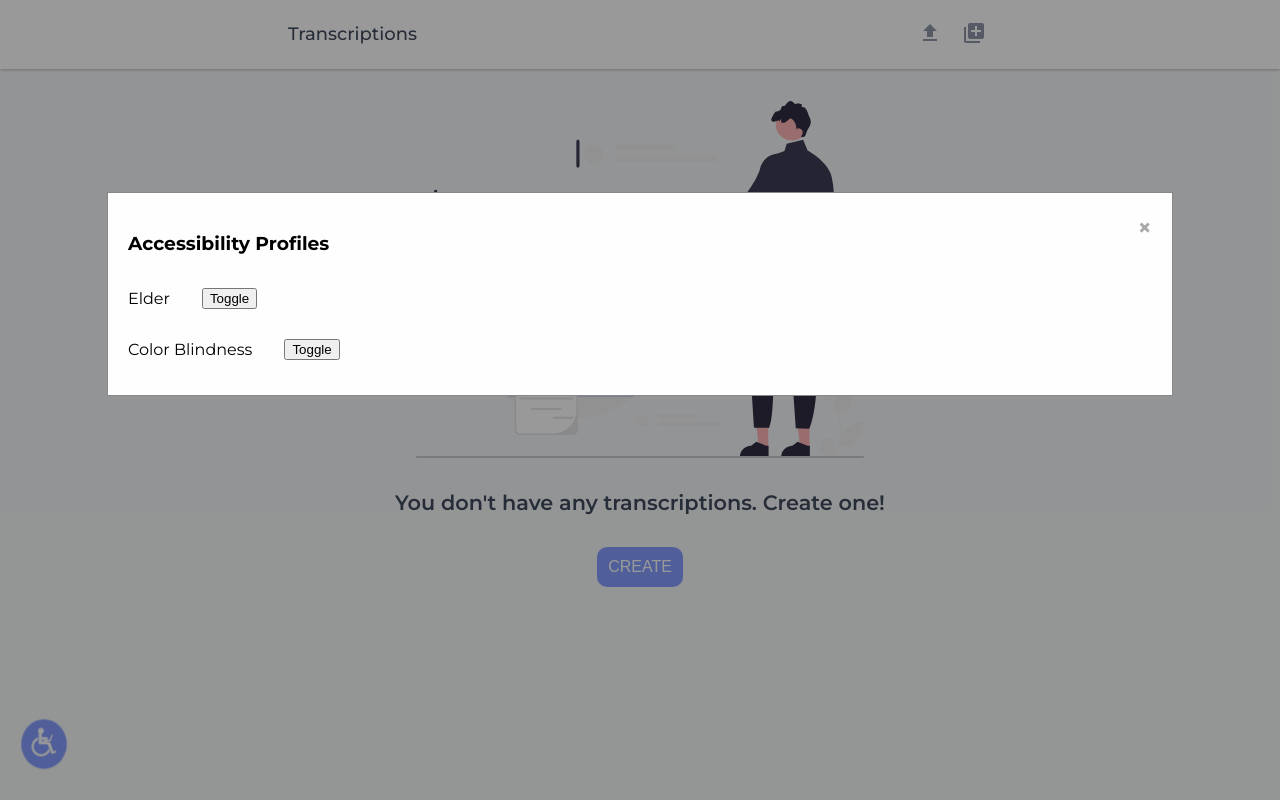
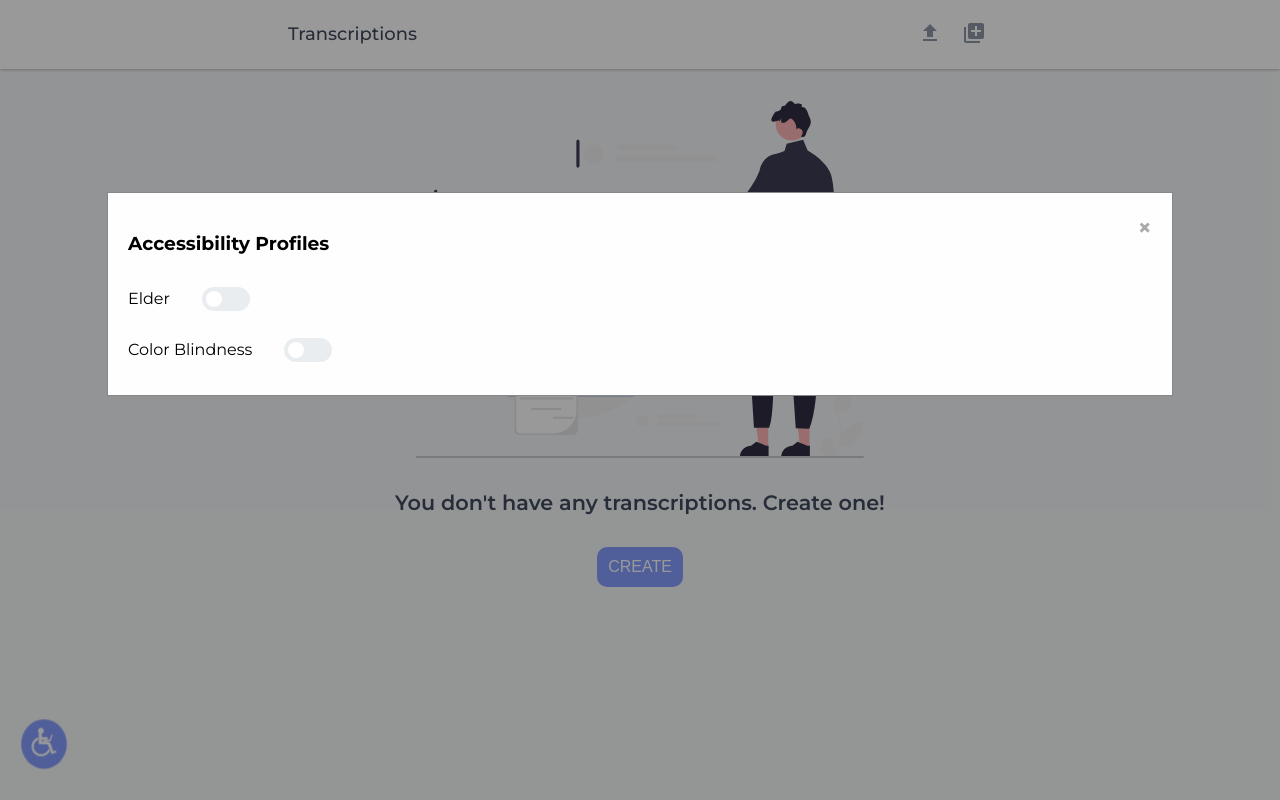
Before and after one commit to Unbabel/frontend-challenge, a Vue app: page / in a window 1280 px wide. Both pictures are taken after a click on the element 44 px from the left and 744 px from the top of the page. Built offline with nearby package versions, Linux system fonts and the light colour scheme.

Commit message:
feat: toggle button

```diff
--- a/src/components/acessibility-options/AccessibilityOptions.vue
+++ b/src/components/acessibility-options/AccessibilityOptions.vue
@@ -1,13 +1,18 @@
 <script>
 	// Store
-	import { mapState, mapActions } from "vuex";
+	import { mapState, mapActions, mapGetters } from "vuex";
 
 	// Components
 	import Modal from "../modal/Modal.vue";
+	import ToggleButton from "../toggle-button/ToggleButton.vue";
+
+	// Utils
+	import { addOrRemoveClassNameFromElTag } from "../../shared/utils/accessibilityOptions";
 
 	export default {
 		components: {
 			Modal,
+			ToggleButton,
 		},
 		methods: {
 			...mapActions({
@@ -18,14 +23,8 @@
 				this.toggleModalVisibility();
 			},
 			toggleElderMode() {
-				const [html] = document.getElementsByTagName("html");
-				const htmlClassNames = Array.from(html.classList);
-
-				if (htmlClassNames.includes("elder")) {
-					html.classList.remove("elder");
-				} else {
-					html.classList.add("elder");
-				}
+				addOrRemoveClassNameFromElTag("html", "elder");
+				this.toggleAccessibilityOption("elder");
 			},
 			toggleColorBlindness() {
 				this.toggleAccessibilityOption("colorBlindness");
@@ -34,6 +33,9 @@
 		computed: {
 			...mapState({
 				showModal: "showModal",
+				isElderModeActive: (state) => state.accessibilityOptions.elder,
+				isColorBlindnessActive: (state) =>
+					state.accessibilityOptions.colorBlindness,
 			}),
 		},
 	};
@@ -53,11 +55,17 @@
 			<h3>Accessibility Profiles</h3>
 			<div class="accessibility-option flex-center">
 				<p>Elder</p>
-				<button @click="toggleElderMode">Toggle</button>
+				<ToggleButton
+					:onChangeCallback="toggleElderMode"
+					:checked="isElderModeActive"
+				/>
 			</div>
 			<div class="accessibility-option flex-center">
 				<p>Color Blindness</p>
-				<button @click="toggleColorBlindness">Toggle</button>
+				<ToggleButton
+					:onChangeCallback="toggleColorBlindness"
+					:checked="isColorBlindnessActive"
+				/>
 			</div>
 		</Modal>
 	</div>
--- a/src/components/input/Input.vue
+++ b/src/components/input/Input.vue
@@ -36,12 +36,6 @@
 				}`;
 			},
 		},
-		computed: {
-			...mapState({
-				isColorBlindnessActive: (state) =>
-					state.accessibilityOptions.accessibilityOptions,
-			}),
-		},
 		mounted() {
 			this.fitToContent();
 		},
--- /dev/null
+++ b/src/components/toggle-button/ToggleButton.vue
@@ -0,0 +1,76 @@
+<script setup>
+	import { computed } from "vue";
+
+	const { checked, onChangeCallback } = defineProps({
+		checked: {
+			type: Boolean,
+			required: true,
+		},
+		onChangeCallback: {
+			type: Function,
+			required: true,
+		},
+	});
+
+	const isChecked = computed(() => checked);
+</script>
+
+<template>
+	<div>
+		<label class="switch">
+			<input type="checkbox" :checked="isChecked" />
+			<span class="slider" @click="onChangeCallback"></span>
+		</label>
+	</div>
+</template>
+
+<style scoped>
+	.switch {
+		position: relative;
+		display: inline-block;
+		width: 3rem;
+		height: 1.5rem;
+	}
+
+	.switch input {
+		opacity: 0;
+		width: 0;
+		height: 0;
+	}
+
+	.slider {
+		position: absolute;
+		cursor: pointer;
+		top: 0;
+		left: 0;
+		right: 0;
+		bottom: 0;
+		background-color: var(--palette-lighter-grey);
+		-webkit-transition: 0.4s;
+		transition: 0.4s;
+		border-radius: 2.125rem;
+	}
+
+	.slider:before {
+		position: absolute;
+		content: "";
+		height: 1rem;
+		width: 1rem;
+		left: 0.25rem;
+		bottom: 0.25rem;
+		background-color: var(--palette-white);
+		-webkit-transition: 0.4s;
+		transition: 0.4s;
+		border-radius: 50%;
+	}
+
+	input:checked + .slider {
+		background-color: #2196f3;
+	}
+
+	input:checked + .slider:before {
+		-webkit-transform: translateX(1.625rem);
+		-ms-transform: translateX(1.625rem);
+		transform: translateX(1.625rem);
+	}
+</style>
--- a/src/main.js
+++ b/src/main.js
@@ -1,14 +1,27 @@
 import Vue from "vue";
 
+// Components
 import App from "./App.vue";
+
+// Router
 import router from "./router";
+
+// State
 import store from "./shared/state/store";
+
+// Utils
+import { addOrRemoveClassNameFromElTag } from "./shared/utils/accessibilityOptions";
 
 // Styles
 import "./assets/main.css";
 
 new Vue({
-  store,
-  router,
-  render: (h) => h(App),
+	store,
+	router,
+	render: (h) => h(App),
+	created: () => {
+		if (store.getters.isElderModeActive) {
+			addOrRemoveClassNameFromElTag("html", "elder");
+		}
+	},
 }).$mount("#app");
--- a/src/shared/state/store.js
+++ b/src/shared/state/store.js
@@ -18,6 +18,7 @@ const store = new Vuex.Store({
 		isModalOpen: (state) => state.showModal,
 		isColorBlindnessActive: (state) =>
 			state.accessibilityOptions.colorBlindness,
+		isElderModeActive: (state) => state.accessibilityOptions.elder,
 	},
 	mutations: {
 		setListItems(state, listItems) {
@@ -68,6 +69,8 @@ const store = new Vuex.Store({
 			if (Object.keys(state.accessibilityOptions).includes(option)) {
 				state.accessibilityOptions[option] =
 					!state.accessibilityOptions[option];
+
+				saveToLocalStorage(state);
 			}
 		},
 	},
--- /dev/null
+++ b/src/shared/utils/accessibilityOptions.js
@@ -0,0 +1,15 @@
+const addOrRemoveClassNameFromElTag = (elTag, className) => {
+	const [el] = document.getElementsByTagName(elTag);
+
+	if (el) {
+		const classNames = Array.from(el.classList);
+
+		if (classNames.includes(className)) {
+			el.classList.remove(className);
+		} else {
+			el.classList.add(className);
+		}
+	}
+};
+
+export { addOrRemoveClassNameFromElTag };
```
